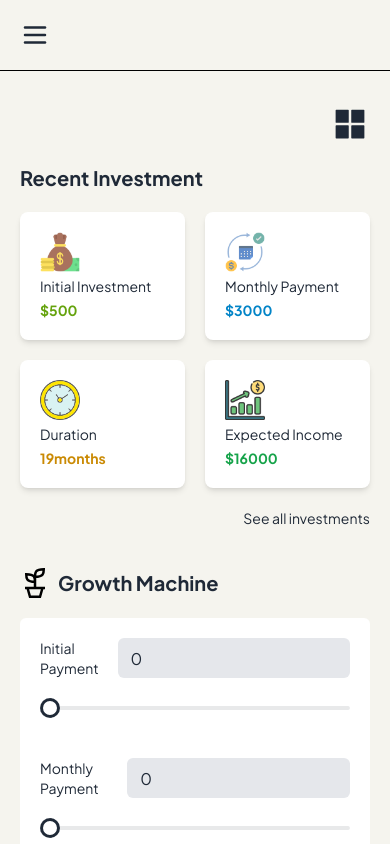
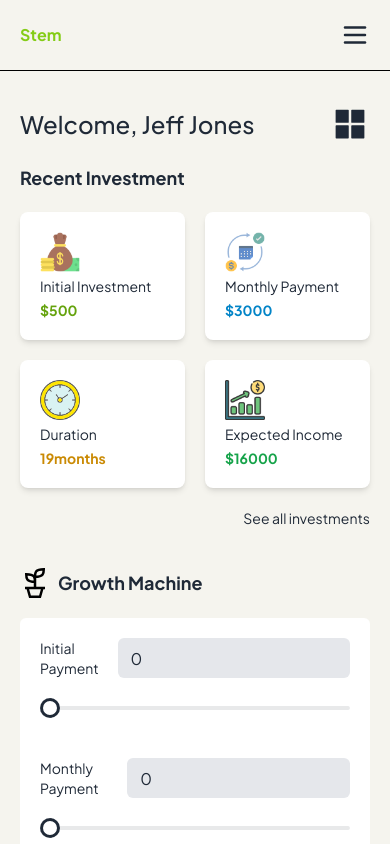
Before and after one commit to Neon-jeff/groo-frontend, a React (Vite) app: page /users/dashboard in a window 390 px wide. Shown: the top 844 px of the page. Built offline with nearby package versions, Linux system fonts and the light colour scheme.

Commit message:
Dashboard Fix

```diff
--- a/src/components/dashboardComponents/SideNavMobile.jsx
+++ b/src/components/dashboardComponents/SideNavMobile.jsx
@@ -19,7 +19,8 @@ export default function SideNavMobile() {
   return (
     <div className=" lg:w-2/12 lg:hidden">
       {/* mobile Nav */}
-      <div className="border-b-[.5px] bg-sub border-black w-full md:hidden fixed top-0 p-5 flex justify-between">
+      <div className="border-b-[.5px] bg-sub border-black items-center w-full md:hidden fixed top-0 p-5 flex justify-between">
+        <p className="font-semibold text-lime-500">Stem</p>
         <LuMenu
           {...iconProps}
           onClick={() => {
--- a/src/components/dashboardComponents/mainContent.jsx
+++ b/src/components/dashboardComponents/mainContent.jsx
@@ -13,6 +13,8 @@ export default function MainContent({showMobile,mobile}) {
     <div className=" w-7/12 px-10 py-6 max-sm:px-5 max-sm:w-full mt-20 ">
       {/* Investment Status */}
       <div className="flex flex-col gap-5">
+        <div className='flex justify-between items-center'>
+          <p className='text-2xl font-medium'>Welcome, Jeff Jones</p>
           <AiFillAppstore
             className="self-end sm:hidden"
             size={40}
@@ -21,7 +23,8 @@ export default function MainContent({showMobile,mobile}) {
               showMobile(!mobile);
             }}
           />
-        <h1 className="text-xl font-semibold">Recent Investment</h1>
+        </div>
+        <h1 className="text-xl max-sm:text-lg font-semibold">Recent Investment</h1>
         <div className=" rounded-md flex justify-between text-sm gap-5 max-sm:grid max-sm:grid-cols-2 max-sm:gap-5 ">
           <p className="flex flex-col gap-1 shadow-md lg:w-1/4  justify-center bg-white p-5  rounded-lg ">
             <img src={capital} className="w-[40px]" alt="" />
@@ -53,7 +56,7 @@ export default function MainContent({showMobile,mobile}) {
 
       {/* Investment Calculator */}
       <div className="mt-10">
-        <h1 className="text-xl font-semibold pb-5 flex items-center gap-2  ">
+        <h1 className="text-xl max-sm:text-lg font-semibold pb-5 flex items-center gap-2  ">
           <GrGrow size={30} color="#0d3428" />
           Growth Machine
         </h1>
```
Lines whose indentation alone changed are shown as unchanged.
